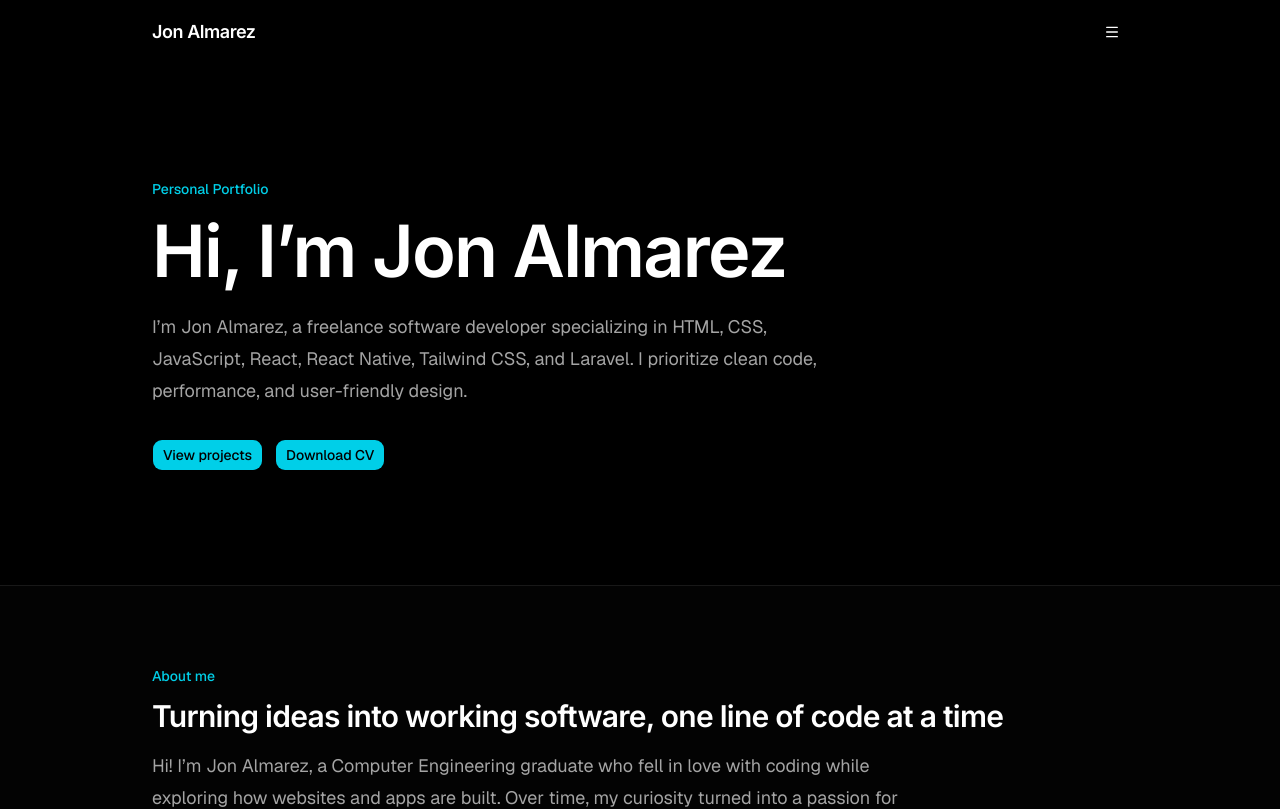
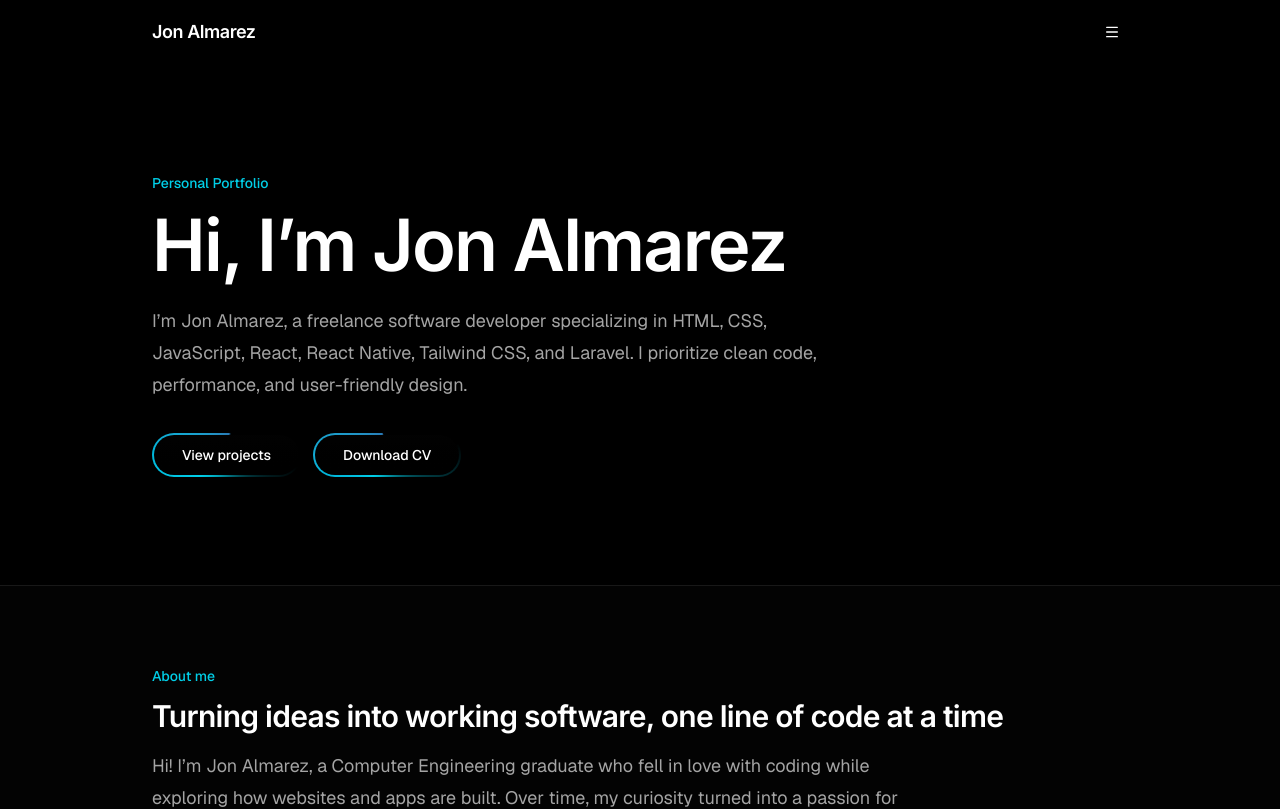
Before and after one commit to JonBaldwinAlmarez/portfolio-2026, a Next.js app: page / in a window 1280 px wide. Shown: the top 809 px of the page. Built offline with nearby package versions, Linux system fonts and the light colour scheme.

Commit message:
Refactor Hero component to use AnimatedButton for project link and CV download; remove direct Link and anchor elements

```diff
--- a/components/shared/AnimatedButton.tsx
+++ b/components/shared/AnimatedButton.tsx
@@ -1,42 +1,95 @@
-import { ReactNode } from "react";
+"use client";
 
-type AnimatedBorderButtonProps = {
-  children: ReactNode;
+import * as React from "react";
+import Link from "next/link";
+import { cn } from "@/lib/utils";
+
+type Direction = "clockwise" | "counterclockwise";
+
+type BaseProps = {
+  /** Which way the border gradient rotates. Defaults to clockwise. */
+  direction?: Direction;
 };
+type ButtonProps = React.ComponentProps<"button"> &
+  BaseProps & { href?: undefined };
+type AnchorProps = React.AnchorHTMLAttributes<HTMLAnchorElement> &
+  BaseProps & { href: string };
+type AnimatedButtonProps = ButtonProps | AnchorProps;
 
-export const AnimatedBorderButton = ({
+/**
+ * AnimatedButton
+ * Gradient border that rotates around the button continuously
+ * (it does not pause on hover, focus or click).
+ * Renders a <button> by default, or a link when `href` is passed:
+ *  - hash links (#section, /#section) -> plain <a> (native scroll)
+ *  - other internal hrefs             -> next/link
+ *  - external href / download         -> plain <a>
+ * Tailwind classes only, no globals.css changes needed.
+ */
+export function AnimatedButton({
   children,
-}: AnimatedBorderButtonProps) => {
-  return (
-    <button
-      className="relative bg-transparent border border-border
-        text-foreground hover:border-primary/50 transition-all
-        duration-1000 focus:outline-none focus-visible:ring-2
-        focus-visible:ring-primary focus-visible:ring-offset-2
-        disabled:opacity-50 disabled:cursor-not-allowed group
-        px-8 py-4 text-lg font-medium rounded-full overflow-visible
-        animated-border">
-      {/* Animated SVG Border */}
-      <svg
-        className="absolute left-0 top-0 w-full h-full pointer-events-none download-cv-border"
-        viewBox="0 0 200 60"
-        preserveAspectRatio="none"
-        style={{ overflow: "visible" }}>
-        <path
-          d="M 30,1 A 29,29 0 0 0 1,30 L 1,30 A 29,29 0 0 0 30,59 L 170,59 A 29,29 0 0 0 199,30 L 199,30 A 29,29 0 0 0 170,1 Z"
-          fill="none"
-          stroke="var(--color-primary)"
-          strokeWidth="2"
-          strokeDasharray="400 550"
-          strokeDashoffset="400"
-          strokeLinecap="round"
-          strokeLinejoin="round"
-          className="animated-border-path"
-        />
-      </svg>
-      <span className="relative z-10 flex items-center justify-center gap-2">
+  className,
+  direction = "clockwise",
+  ...props
+}: AnimatedButtonProps) {
+  const classes = cn(
+    "group relative inline-flex h-11 cursor-pointer items-center justify-center overflow-hidden",
+    "rounded-full p-0.5",
+    "outline-none focus-visible:ring-[3px] focus-visible:ring-ring/50 focus-visible:ring-offset-2 focus-visible:ring-offset-background",
+    "disabled:pointer-events-none disabled:opacity-50",
+    className,
+  );
+
+  const inner = (
+    <>
+      {/* Rotating gradient (shows through as the border) */}
+      <span
+        aria-hidden
+        className={cn(
+          "pointer-events-none absolute left-1/2 top-1/2 aspect-square w-[200%] -translate-x-1/2 -translate-y-1/2",
+          "bg-[conic-gradient(transparent_25%,var(--primary),var(--chart-5)_99%,transparent)]",
+          direction === "clockwise"
+            ? "animate-[spin_3s_linear_infinite]"
+            : "animate-[spin_3s_linear_infinite_reverse]",
+          "motion-reduce:animate-none",
+        )}
+      />
+      {/* Button face */}
+      <span
+        className={cn(
+          "relative inline-flex h-full w-full items-center justify-center rounded-full px-7",
+          "bg-linear-to-b from-card to-background",
+          "text-sm font-medium text-foreground",
+        )}>
         {children}
       </span>
+    </>
+  );
+
+  if ("href" in props && typeof props.href === "string") {
+    const { href, download, ...anchorProps } = props as AnchorProps;
+    const usePlainAnchor =
+      download !== undefined ||
+      /^(https?:)?\/\//.test(href) ||
+      href.includes("#");
+
+    if (usePlainAnchor) {
+      return (
+        <a href={href} download={download} className={classes} {...anchorProps}>
+          {inner}
+        </a>
+      );
+    }
+    return (
+      <Link href={href} className={classes} {...anchorProps}>
+        {inner}
+      </Link>
+    );
+  }
+
+  return (
+    <button className={classes} {...(props as ButtonProps)}>
+      {inner}
     </button>
   );
-};
+}
--- a/features/home/components/Hero.tsx
+++ b/features/home/components/Hero.tsx
@@ -1,9 +1,8 @@
 "use client";
 
-import Link from "next/link";
 import { motion } from "motion/react";
 import { siteConfig } from "@/config/site";
-import { buttonVariants } from "@/components/ui/button";
+import { AnimatedButton } from "@/components/shared/AnimatedButton";
 
 export default function Hero() {
   return (
@@ -38,9 +37,7 @@ export default function Hero() {
           transition={{ duration: 0.5, delay: 0.3 }}
           whileHover={{ scale: 1.05 }}
           whileTap={{ scale: 0.95 }}>
-          <Link href="/#projects" className={buttonVariants()}>
-            View projects
-          </Link>
+          <AnimatedButton href="/#projects">View projects</AnimatedButton>
         </motion.div>
 
         {/* Download CV */}
@@ -50,12 +47,12 @@ export default function Hero() {
           transition={{ duration: 0.5, delay: 0.4 }}
           whileHover={{ scale: 1.05 }}
           whileTap={{ scale: 0.95 }}>
-          <a
+          <AnimatedButton
             href="/CV/Curriculum-Vitae.pdf"
             download="Curriculum-Vitae.pdf"
-            className={buttonVariants()}>
+            direction="counterclockwise">
             Download CV
-          </a>
+          </AnimatedButton>
         </motion.div>
       </div>
     </section>
```
